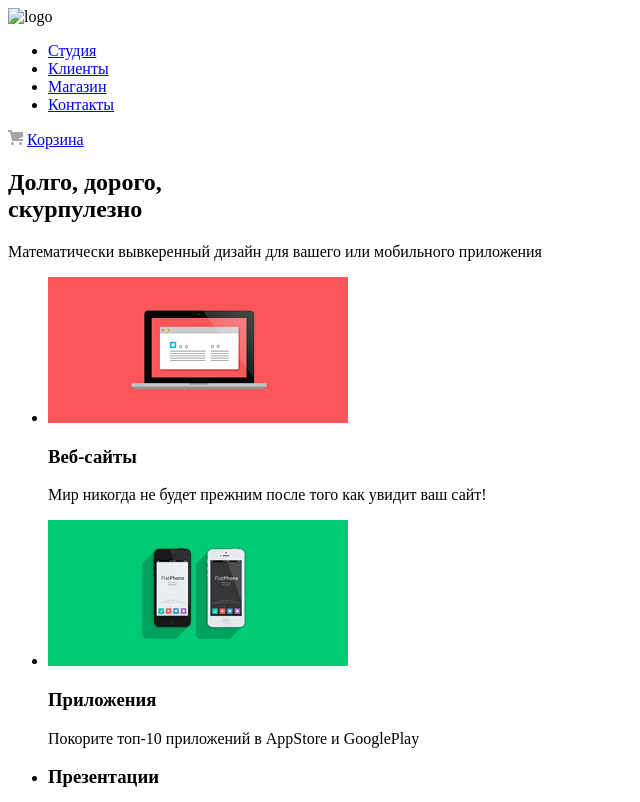
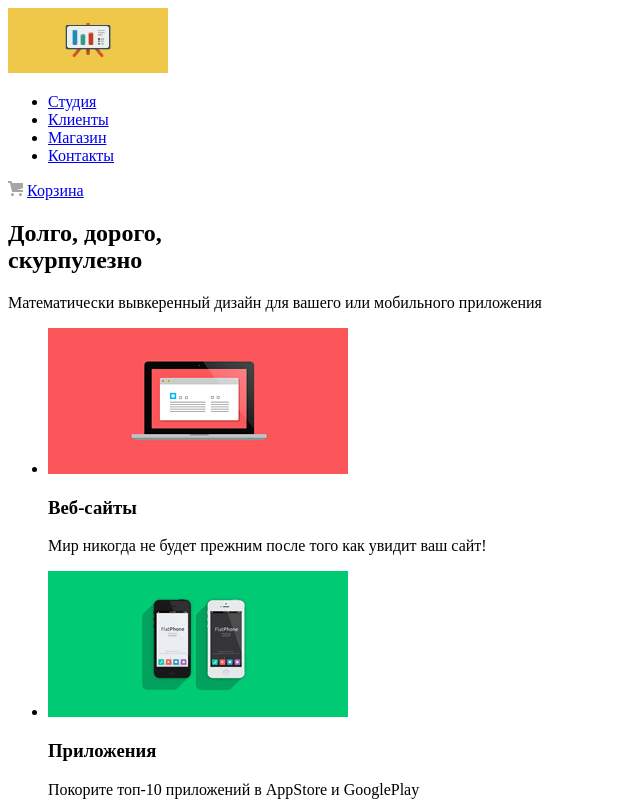
Before and after one commit to Mihanen/1042569-nerds-28, a plain HTML site: page index.html in a window 1280 px wide. Shown: the top 802 px of the page, without its empty margins (0-640 px from the left). Drawn offline with Linux system fonts and the light colour scheme; the site is published under a folder, as on GitHub Pages, so addresses that start at the root find nothing; files whose address does not match are found by name.

Commit message:
Update index.html

```diff
--- a/index.html
+++ b/index.html
@@ -7,7 +7,7 @@
   <body>
     <header>
       <a>
-        <img src="/ppoint.jpg" width="160" height="65" alt="logo">
+        <img src="img/ppoint.jpg" width="160" height="65" alt="logo">
      </a>
       <nav>
         <ul class="header">
```
